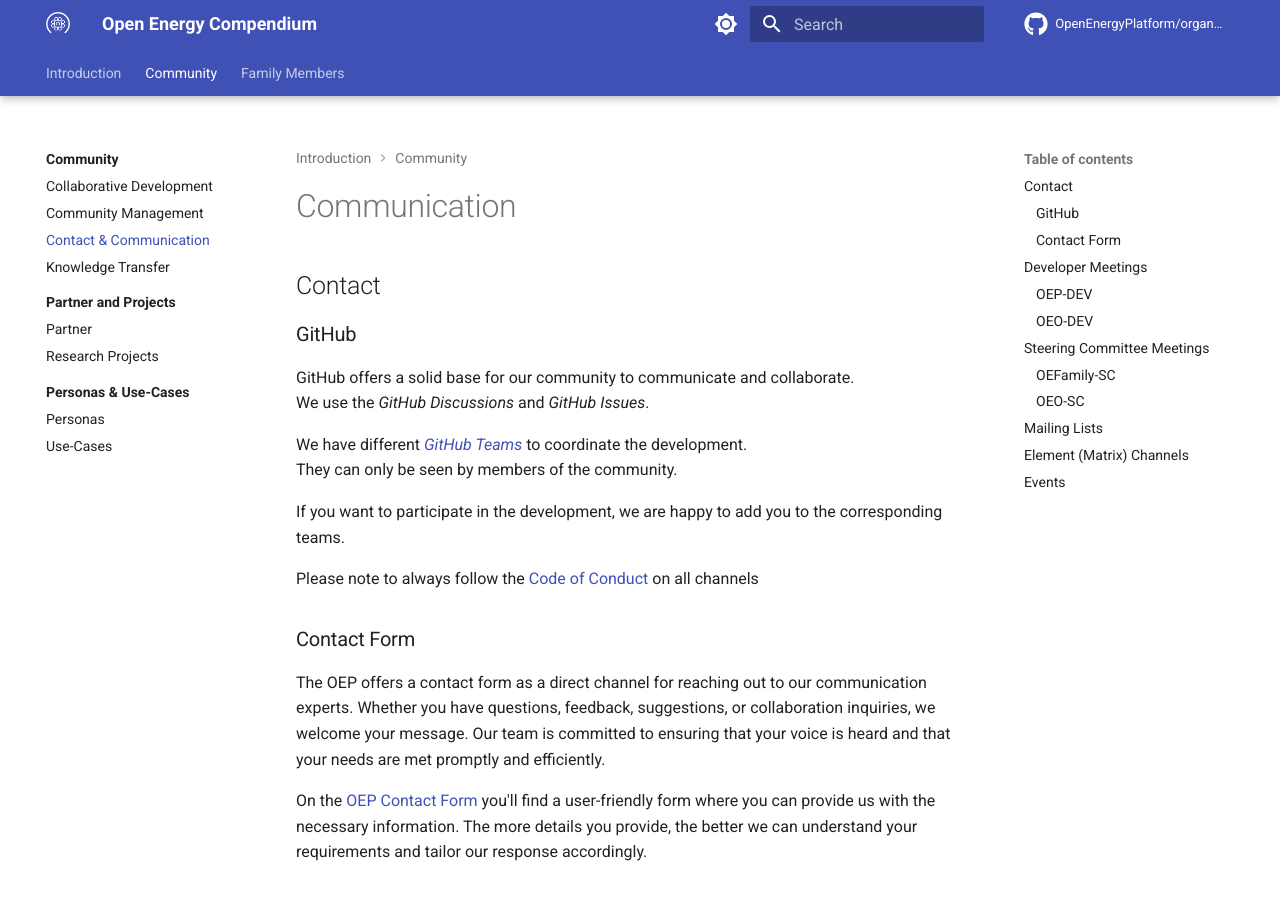
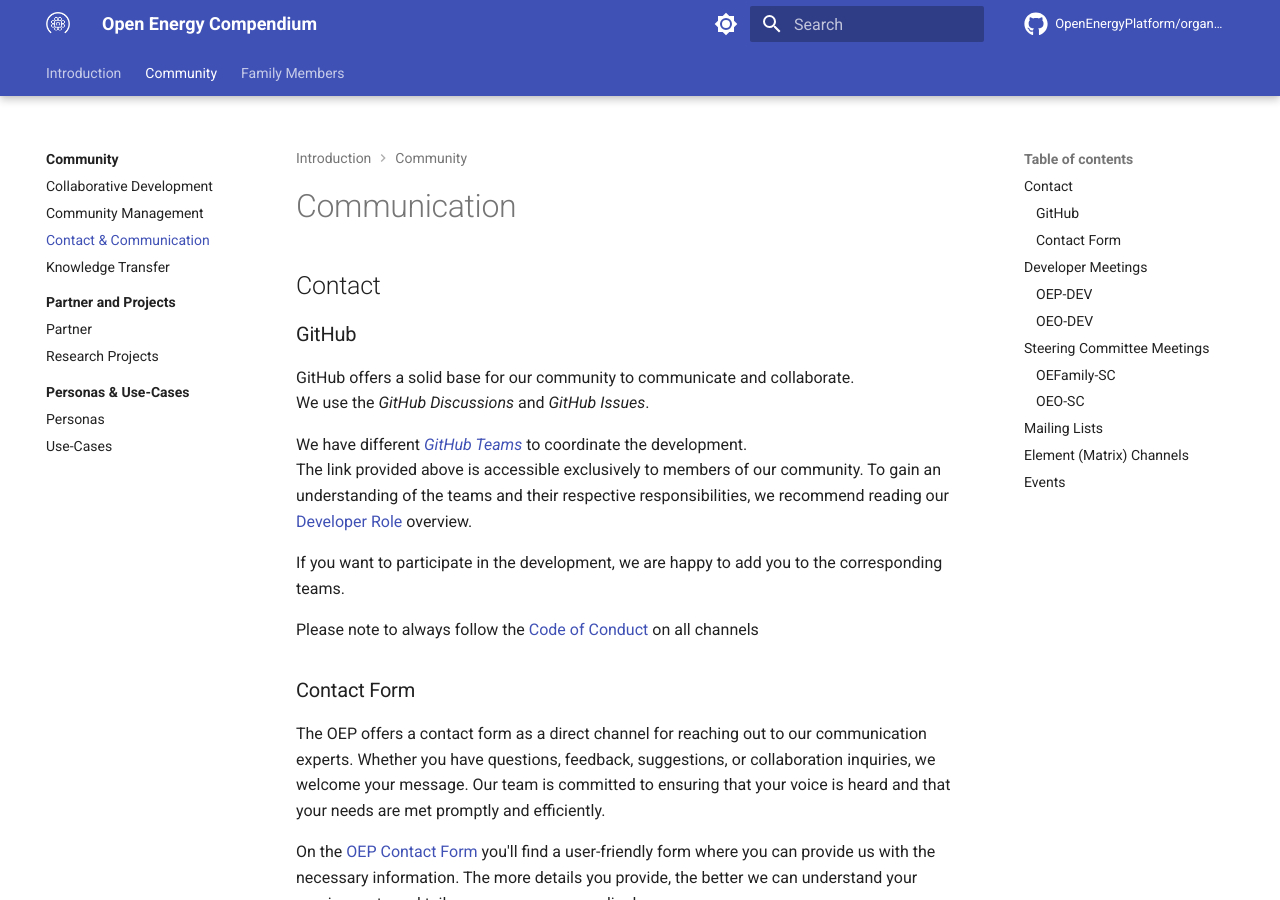
Before and after one commit to OpenEnergyPlatform/organisation, an MkDocs documentation site: the page built from compendium/family_community/contact.md, in a window 1280 px wide and 900 px high. Built offline with MkDocs 1.6.1 and Material for MkDocs 9.7.7, drawn with Linux system fonts in a browser that asks for light colours; comment, search, counter and statistics services are not loaded.

Commit message:
Add link to dev role overview from contact page #66

```diff
--- a/compendium/family_community/contact.md
+++ b/compendium/family_community/contact.md
@@ -9,7 +9,9 @@ We use the _GitHub Discussions_ and _GitHub Issues_.
 
 We have different [_GitHub Teams_](https://github.com/orgs/OpenEnergyPlatform/teams)
 to coordinate the development.<br>
-They can only be seen by members of the community.
+The link provided above is accessible exclusively to members of our community.
+To gain an understanding of the teams and their respective responsibilities, we recommend reading our [Developer Role](collaborative_development.md#github-teams) overview.
+
 
 If you want to participate in the development, we are happy to add you to the
 corresponding teams.
```
